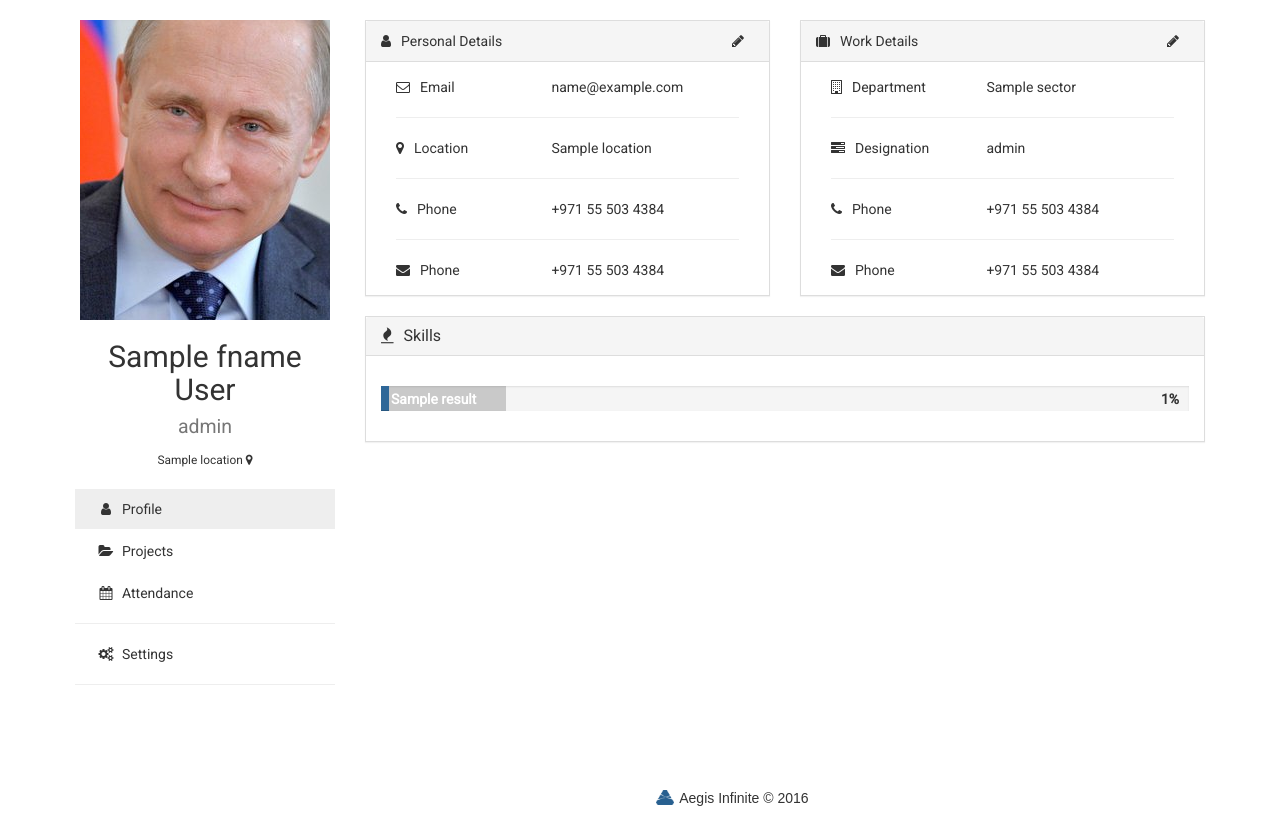
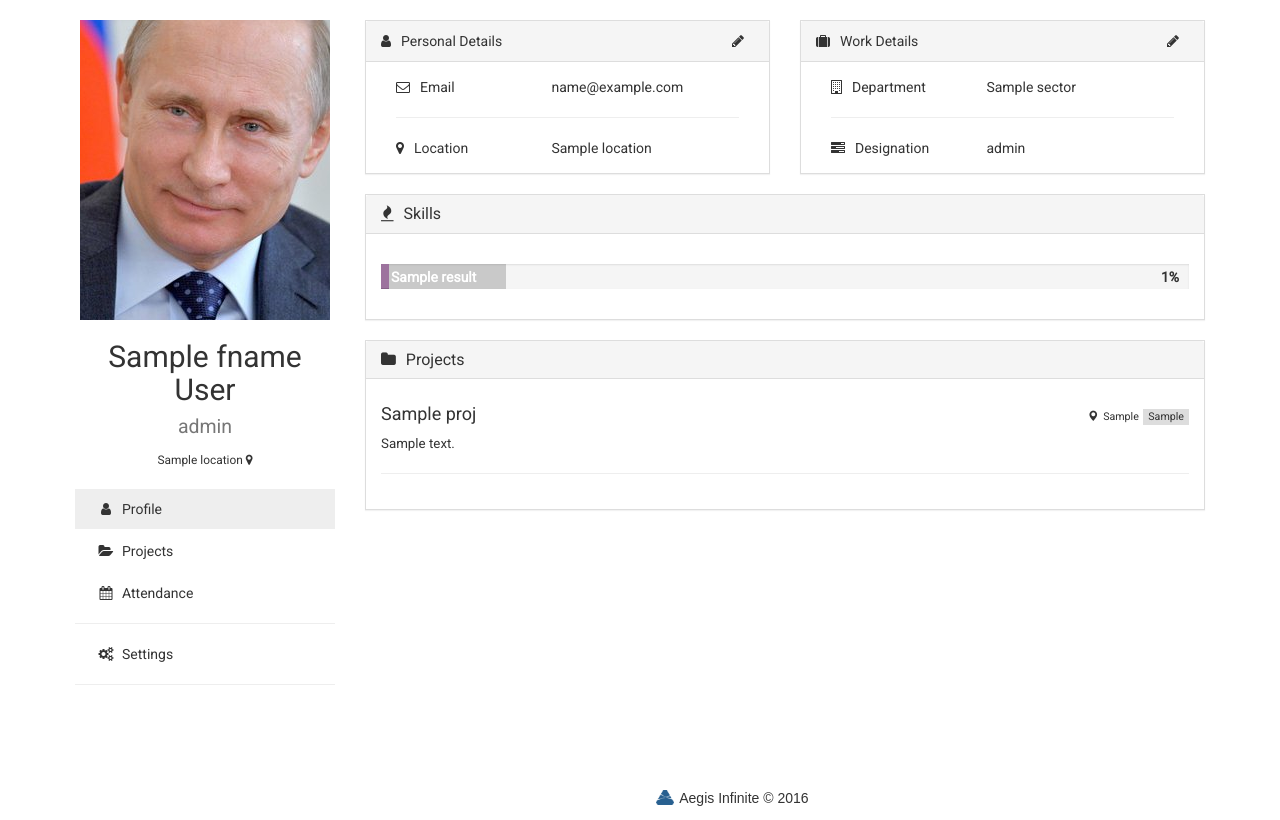
Before and after one commit to blakcat7/aegis-infinite, a CodeIgniter app: the page made by application/views/profile.php in a window 1280 px wide. Shown: the part 50-870 px from the top of the page. Run offline with CodeIgniter, Linux system fonts and the light colour scheme; tables that the repository leaves empty hold one stand-in row (values such as "Sample post"); the template is opened without the code that fills it: most values are stand-ins (such as "Sample title", 1, 10 or a date in 2020); some libraries are stand-ins or nearby versions.

Commit message:
fixed-layout-for-profile

```diff
--- a/application/controllers/employee.php
+++ b/application/controllers/employee.php
@@ -71,6 +71,7 @@ class employee extends CI_Controller {
         $data['percentage'] = $this->session->userdata('percentage');
 
         $data['results'] = $this->emp_model->view_skills($username);
+        $data['proj'] = $this->emp_model->my_project($username);
         $this->load->view('profile', $data);
     }
 
--- a/application/views/profile.php
+++ b/application/views/profile.php
@@ -66,12 +66,6 @@
                                 <div class="col-sm-12"><hr></div>
                                 <div class="col-sm-5"><i class="fa fa-map-marker"></i>Location</div>
                                 <div class="col-sm-7"><?php echo $location; ?></div>
-                                <div class="col-sm-12"><hr></div>
-                                <div class="col-md-5"><i class="fa fa-phone"></i>Phone</div>
-                                <div class="col-md-7">+971 55 503 4384</div>
-                                <div class="col-sm-12"><hr></div>
-                                <div class="col-md-5"><i class="fa fa-envelope"></i>Phone</div>
-                                <div class="col-md-7">+971 55 503 4384</div>
                             </div>
                         </div>
                     </div><!--/.col-md-6 -->
@@ -90,12 +84,6 @@
                                 <div class="col-sm-12"><hr></div>
                                 <div class="col-sm-5"><i class  ="fa fa-tasks"></i>Designation</div>
                                 <div class="col-sm-7"><?php echo $role; ?></div>
-                                <div class="col-sm-12"><hr></div>
-                                <div class="col-md-5"><i class="fa fa-phone"></i>Phone</div>
-                                <div class="col-md-7">+971 55 503 4384</div>
-                                <div class="col-sm-12"><hr></div>
-                                <div class="col-md-5"><i class="fa fa-envelope"></i>Phone</div>
-                                <div class="col-md-7">+971 55 503 4384</div>
                             </div>
                         </div>
                     </div><!--/.col-md-6 -->
@@ -108,16 +96,38 @@
                             <div class="panel-body">
                                 <?php foreach ($results as $data) { ?>
                                     <div class="progress">
-                                        <div class="progress-bar" role="progressbar" aria-valuenow="60" aria-valuemin="0" aria-valuemax="100" style="width: <?php echo $data['percentage'];?>%;">
-                                            <span class="sr-only"><?php echo $data['percentage'];?>% Complete</span>
+                                        <div class="progress-bar" role="progressbar" aria-valuenow="60" aria-valuemin="0" aria-valuemax="100" style="width: <?php echo $data['percentage']; ?>%;">
+                                            <span class="sr-only"><?php echo $data['percentage']; ?>% Complete</span>
                                         </div>
                                         <span class="progress-type"><?php echo $data['skillName']; ?></span>
-                                        <span class="progress-completed"><?php echo $data['percentage'];?>%</span>
+                                        <span class="progress-completed"><?php echo $data['percentage']; ?>%</span>
                                     </div>
                                 <?php } ?>
                             </div>
                         </div>
                     </div><!--/.col-md-6 -->
+
+                    <!-- Projects -->
+                    <div class="col-md-12">
+                        <div class="panel panel-default">
+                            <div class="panel-heading">
+                                <h3 class="panel-title"><i class="fa fa-folder"></i>Projects</h3>
+                            </div>
+                            <div class="panel-body">
+                                <?php foreach ($proj as $data) { ?>
+                                    <h4> <?php echo $data['title']; ?>
+                                        <div class="pull-right">
+                                            <label class="location"><span class="glyphicon glyphicon-map-marker"></span><?php echo $data['projLocation'] ?></label>
+                                            <label class="date"><?php echo $data['projectType'] ?></label>
+                                        </div>
+                                    </h4>
+                                    <p class="desc"><?php echo $data['description']; ?> </p>
+                                    <hr>
+                                <?php } ?>
+                            </div>
+                        </div>
+                    </div><!--/.col-md-6 -->
+
 
                     <hr>
                 </div>
--- a/css/profile.css
+++ b/css/profile.css
@@ -55,6 +55,10 @@
     margin-top: 15px;
     border-radius: 0px;
 }
+
+.progress .progress-bar{
+    background-color: #be89bf;
+}
 .progress > .progress-type {
     position: absolute;
     left: 0px;
@@ -83,3 +87,29 @@
     margin-right: 5px;
     margin-left: 5px;
 }
+
+p.desc{
+    font-size: 10pt;
+}
+
+label.location{
+    font-size: 8pt;
+    font-weight: 400;
+}
+
+label.date-title{
+    font-size: 8pt;
+}
+
+label.date{
+    font-size: 8pt;
+    font-weight: 400;
+    background-color: #ddd;
+    padding: 2px 5px;
+}
+
+.proj {
+    background-color: #f6f6f6;
+    padding: 5px 12px;
+    margin: 5px 0px ;
+}
```
Also changed, not shown: application/views/projects.php (+35 -7 lines). Lines whose indentation alone changed are shown as unchanged.
